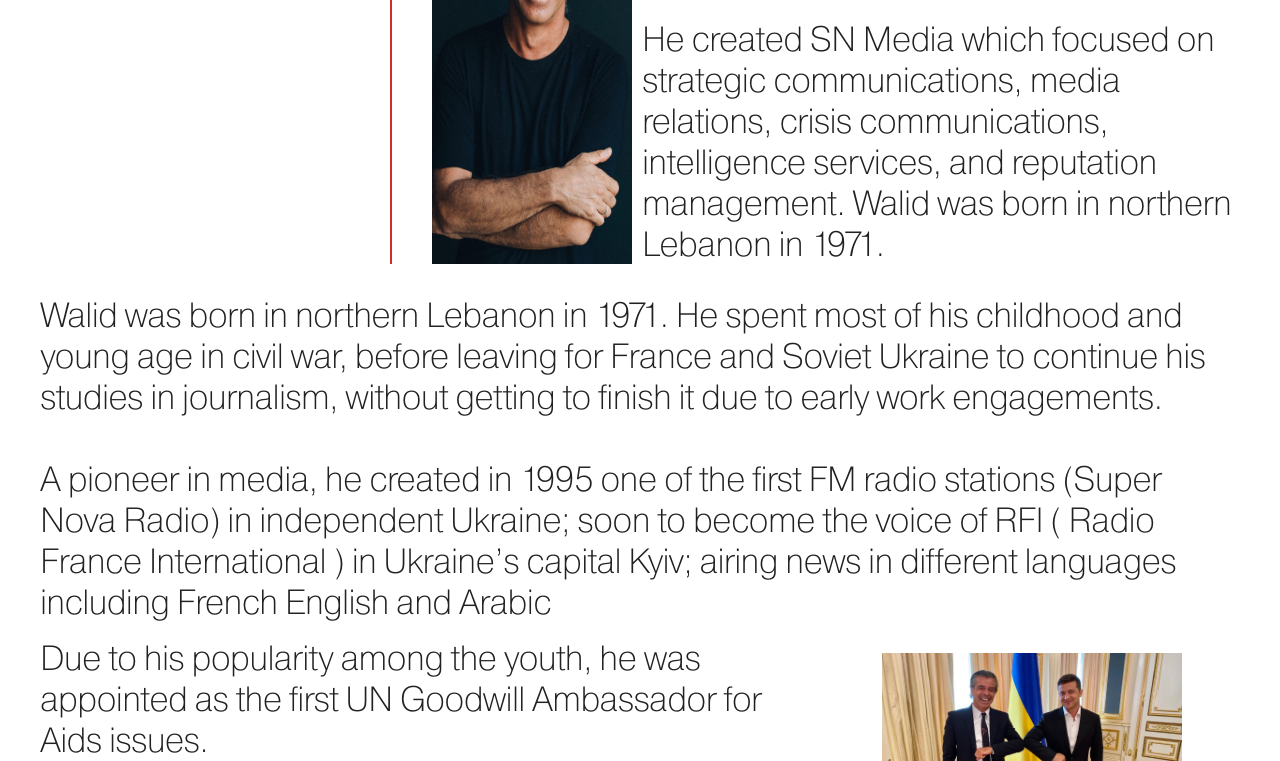
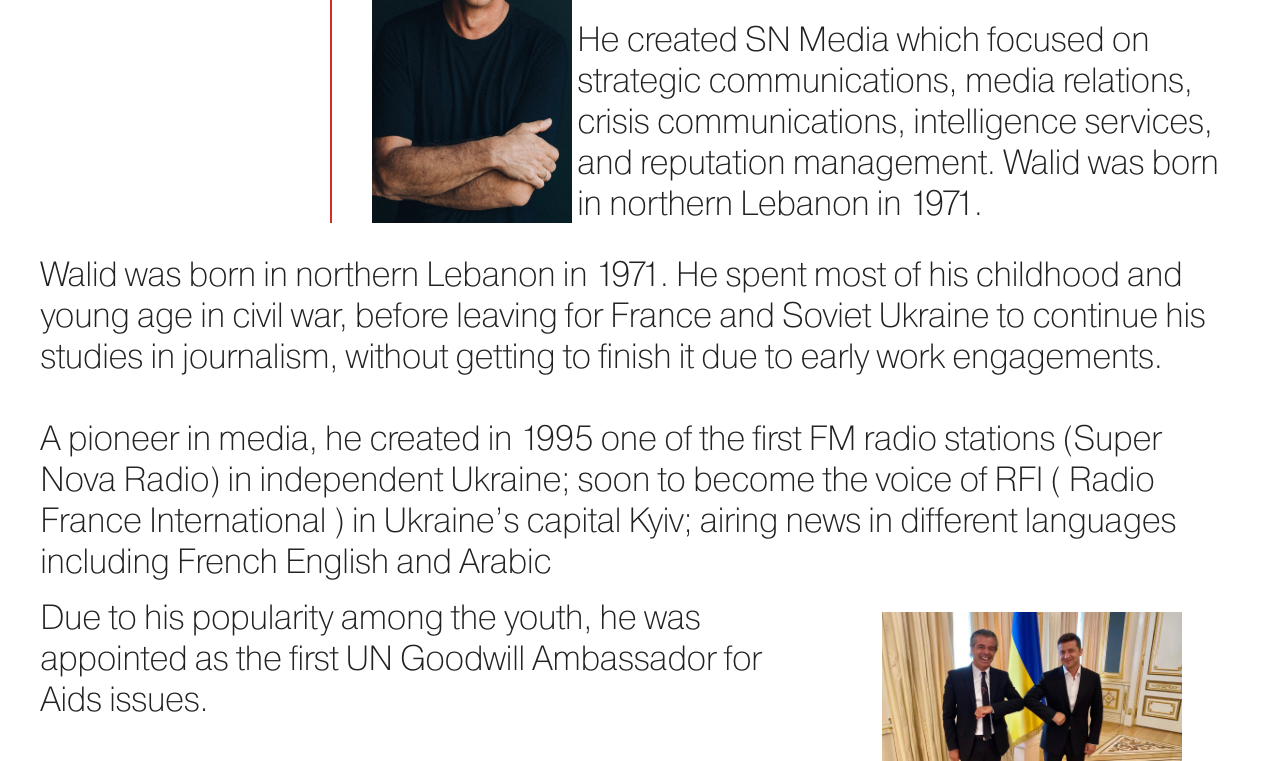
Before and after one commit to Viktor2020arey/Biograghy, a plain HTML site: page index.html in a window 1280 px wide. Shown: the part 352-1113 px from the top of the page. Drawn offline with Linux system fonts and the light colour scheme; a web font is replaced by a local one.

Commit message:
Фото?

```diff
--- a/css/style.css
+++ b/css/style.css
@@ -177,7 +177,7 @@ background: linear-gradient(to right, #1B5AAD 75%, #7aa3d8 );
 
 @media screen and (min-width: 1200px) {
     .title2-container {
-        width: 550px;
+        width: 485px;
         margin-right: 40px;
     }
 }
```
